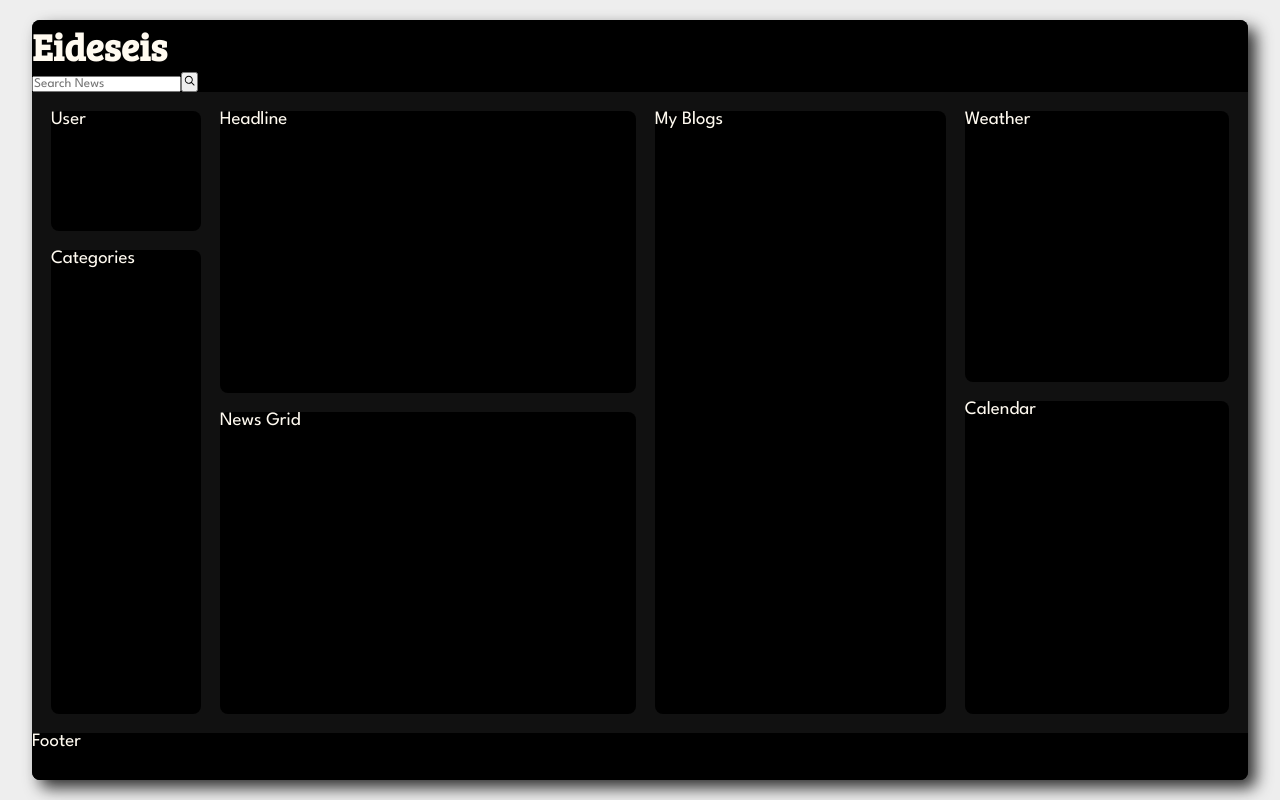
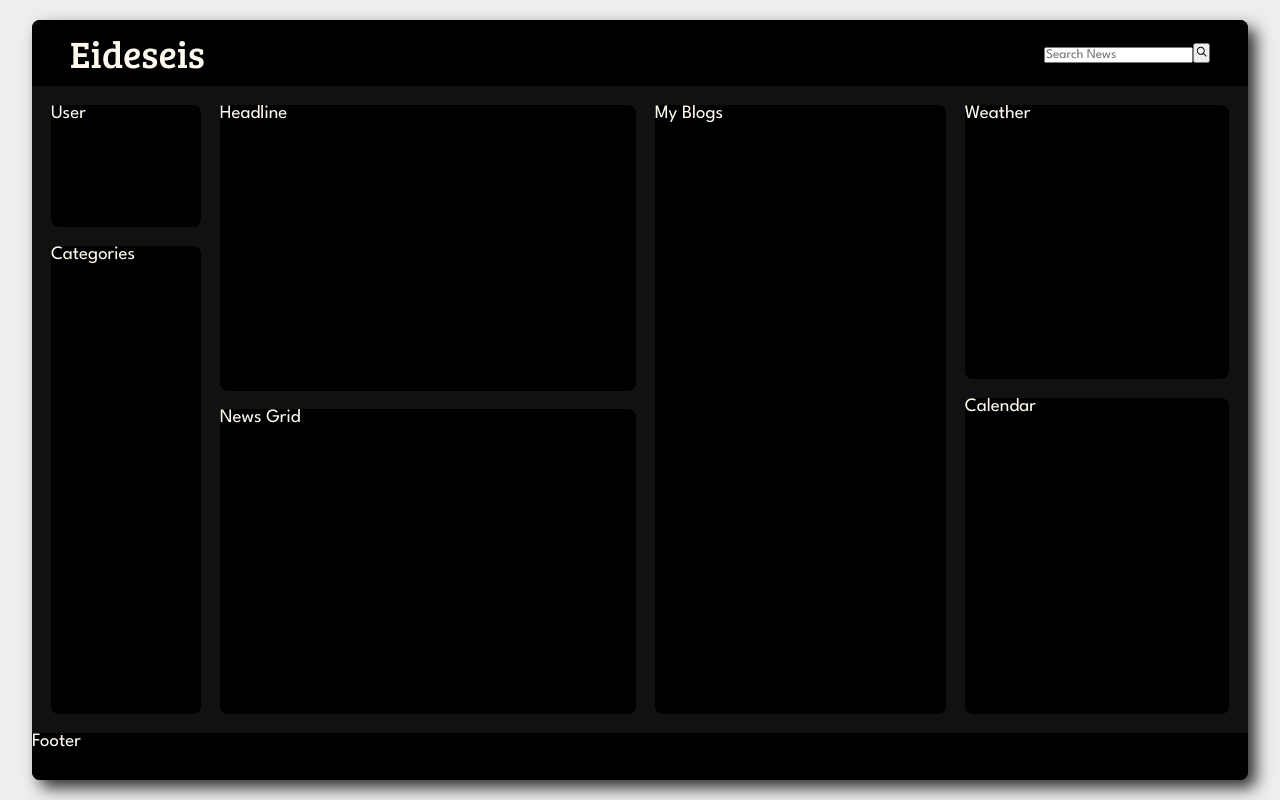
Before and after one commit to Nimira43/Eideseis, a React (Vite) app: page / in a window 1280 px wide. Built offline with nearby package versions, Linux system fonts and the light colour scheme.

Commit message:
More styling for the news-header

```diff
--- a/src/css/News.css
+++ b/src/css/News.css
@@ -14,10 +14,15 @@
   min-height: 7rem;
   background-color: var(--black);
   border-radius: var(--border-radius-lg) var(--border-radius-lg) 0 0;
+  display: flex;
+  justify-content: space-between;
+  align-items: center;
+  padding: 0 4rem;
 }
 
 .logo {
   font-family: 'Bree Serif', serif;
+  font-weight: lighter;
 }
 
 .news-content {
```
